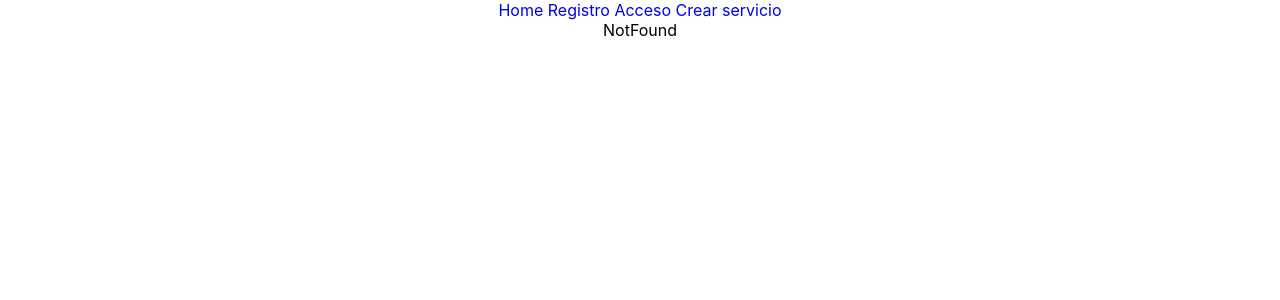
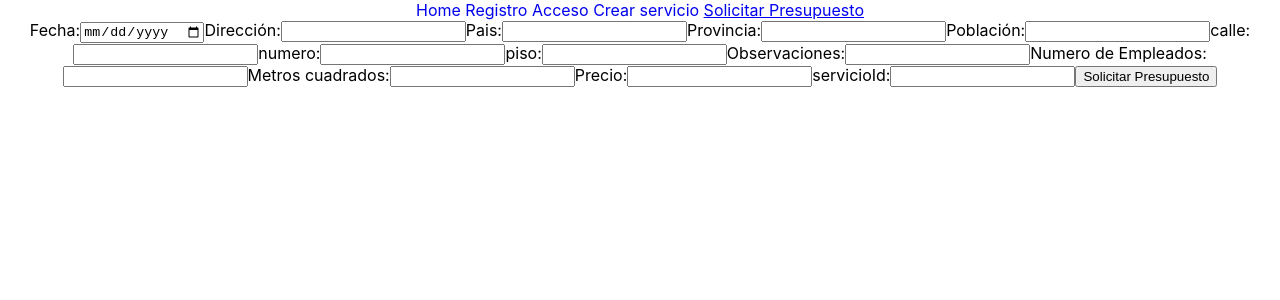
Before and after one commit to Pablo0rozco/dr.forest-client, a React (Create React App) app: page /presupuestos/crear in a window 1280 px wide. Shown: the top 300 px of the page. Built offline with nearby package versions, Linux system fonts and the light colour scheme; no server answers.

Commit message:
presupuestos form

```diff
--- a/src/App.js
+++ b/src/App.js
@@ -7,18 +7,26 @@ import Error from "./pages/Error";
 import NotFound from "./pages/NotFound";
 import Home from "./pages/Home";
 import CrearS from "./pages/servicios/CrearS";
+import Presupuestos from "./pages/presupuesto/Presupuestos";
 
 function App() {
   return (
     <div className="App">
       <Navbar />
       <Routes>
+
+        {/* RUTAS GENERALES */}
         <Route path="/" element={<Home />} />
         <Route path="/signup" element={<Signup />} />
         <Route path="/login" element={<Login />} />
+
+        {/* RUTAS DE SERVICIOS */}
         <Route path="/servicios/crear" element={<CrearS />} />
 
-        {/* rutas error FE */}
+        {/* RUTAS DE PRESUPUESTOS */}
+        <Route path="/presupuestos/crear" element={<Presupuestos />} />
+
+        {/* RUTAS DE ERRORES */}
         <Route path="/error" element={<Error />} />
         <Route path="*" element={<NotFound />} />
       </Routes>
--- a/src/components/Navbar.jsx
+++ b/src/components/Navbar.jsx
@@ -41,6 +41,7 @@ function Navbar() {
           <NavLink to="/signup" style={toggleStyles}> Registro </NavLink>
         <NavLink to="/login" style={toggleStyles}> Acceso </NavLink>
         <NavLink to="/servicios/crear" style={toggleStyles}> Crear servicio </NavLink>
+        <NavLink to="/presupuestos/crear" style={toggleStyles}> Solicitar Presupuesto </NavLink>
 
         </nav>
       )}
--- a/src/pages/presupuesto/presupuestos.jsx
+++ b/src/pages/presupuesto/presupuestos.jsx
@@ -1,6 +1,10 @@
 import React, { useState } from "react";
 
-function presupuestos() {
+import { useNavigate } from "react-router-dom";
+import { crearPresupuestoService } from "../../services/presupuestos.services.js";
+
+function Presupuestos() {
+    const navigate = useNavigate()
   const [form, setForm] = useState({
     fecha: "",
     direction: "",
@@ -21,13 +25,31 @@ function presupuestos() {
     const formCopy = { ...form };
 
     formCopy[e.target.value] = e.target.value;
+
     setForm(formCopy);
   };
-  const handleAddPresupuesto = () => {};
+  const handleAddPresupuesto = async () => {
+    try {
+        const presupuesto = {
+          form,
+        };
+        console.log(presupuesto);
+        const response = await crearPresupuestoService
 
-  return
-  <div>
-  <label>Fecha:</label>
+        console.log(response);
+
+        navigate("/");
+      } catch (error) {
+        console.log(error);
+        navigate("/error");
+      }
+  };
+
+
+
+  return (
+    <div>
+      <label>Fecha:</label>
       <input
         type="date"
         name="fecha"
@@ -40,35 +62,99 @@ function presupuestos() {
         type="text"
         name="nombre"
         value={form.nombre}
-        onChange={handleFormChange}
+        onChange={handlePreFormChange}
       />
 
-      <label>Descripción breve:</label>
+      <label>Pais:</label>
       <input
         type="text"
-        name="breveDesc"
-        value={form.breveDesc}
-        onChange={handleFormChange}
+        name="pais"
+        value={form.pais}
+        onChange={handlePreFormChange}
       />
 
-      <label>Descripción:</label>
+      <label>Provincia:</label>
       <input
         type="text"
-        name="descripcion"
-        value={form.descripcion}
-        onChange={handleFormChange}
+        name="provincia"
+        value={form.provincia}
+        onChange={handlePreFormChange}
       />
 
-      <label>Utilidades:</label>
+      <label>Población:</label>
       <input
         type="text"
-        name="utilidades"
-        value={form.utilidades}
-        onChange={handleFormChange}
+        name="poblacion"
+        value={form.poblacion}
+        onChange={handlePreFormChange}
       />
 
-      <button onClick={handleAddPresupuesto}>Añadir Presupuesto</button>
-  </div>;
+      <label>calle:</label>
+      <input
+        type="text"
+        name="calle"
+        value={form.calle}
+        onChange={handlePreFormChange}
+      />
+
+      <label>numero:</label>
+      <input
+        type="number"
+        name="numero"
+        value={form.numero}
+        onChange={handlePreFormChange}
+      />
+
+      <label>piso:</label>
+      <input
+        type="text"
+        name="piso"
+        value={form.piso}
+        onChange={handlePreFormChange}
+      />
+
+      <label>Observaciones:</label>
+      <input
+        type="text"
+        name="observaciones"
+        value={form.observaciones}
+        onChange={handlePreFormChange}
+      />
+
+      <label>Numero de Empleados:</label>
+      <input
+        type="text"
+        name="numEmpleados"
+        value={form.numEmpleados}
+        onChange={handlePreFormChange}
+      />
+
+      <label>Metros cuadrados:</label>
+      <input
+        type="text"
+        name="metro2"
+        value={form.metro2}
+        onChange={handlePreFormChange}
+      />
+
+      <label>Precio:</label>
+      <input
+        type="text"
+        name="precio"
+        value={form.precio}
+        onChange={handlePreFormChange}
+      />
+
+      <label>servicioId:</label>
+      <input
+        type="text"
+        name="servicioId"
+        value={form.servicioId}
+        onChange={handlePreFormChange}
+      />
+      <button onClick={handleAddPresupuesto}>Solicitar Presupuesto</button>
+    </div>
+  );
 }
 
-export default presupuestos;
+export default Presupuestos;
--- /dev/null
+++ b/src/services/presupuestos.services.js
@@ -0,0 +1,29 @@
+import service from "./config.services";
+
+const crearPresupuestoService = (presupuesto) => {
+  return service.post("/presupuestos", presupuesto);
+};
+
+const listarPresupuestosService = () => {
+  return service.get("/presupuestos");
+};
+
+const detallesPresupuestoService = (id) => {
+  return service.get(`/presupuestos/${id}`);
+};
+
+const borrarPresupuestoService = (id) => {
+  return service.delete(`/presupuestos/${id}`);
+};
+
+const EditarPresupuestoService = (id, presupuesto) => {
+  return service.delete(`/presupuestos/${id}`, presupuesto);
+};
+
+export {
+    crearPresupuestoService,
+    listarPresupuestosService,
+    detallesPresupuestoService,
+    borrarPresupuestoService,
+    EditarPresupuestoService,
+};
```
